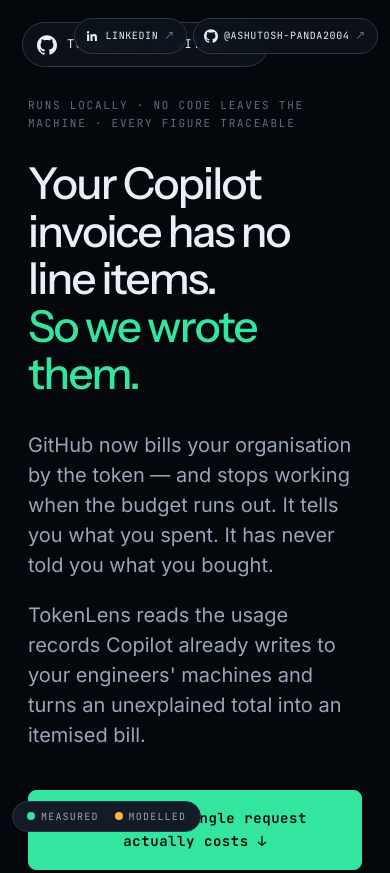
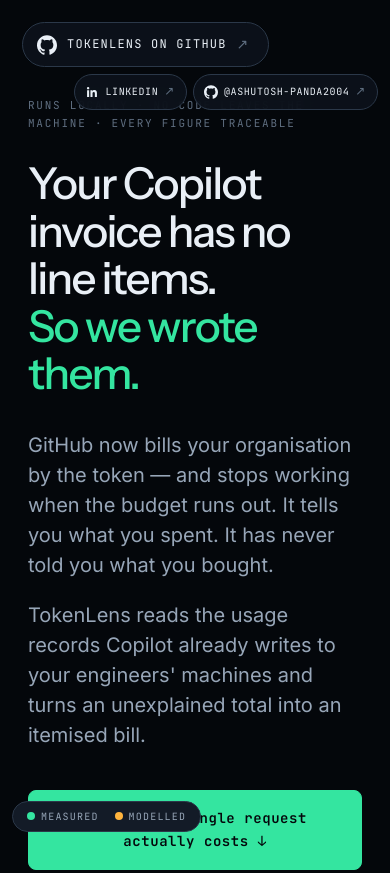
Before and after one commit to Ashutosh-Panda2004/TokensLens, a website: page website/index.html in a window 390 px wide. Shown: the top 873 px of the page. Drawn offline with Linux system fonts and the light colour scheme.

Commit message:
On small screens, drop the author pills to a right-aligned second row

```diff
--- a/website/styles.css
+++ b/website/styles.css
@@ -686,7 +686,7 @@
 }
 
 @media (max-width: 560px) {
-  #me-links { top: 18px; right: 12px; gap: 6px; }
+  #me-links { top: 74px; right: 12px; gap: 6px; }
   .me-link { font-size: 10px; letter-spacing: 0.06em; padding: 7px 11px 7px 10px; gap: 6px; }
   .me-link svg { width: 14px; height: 14px; }
 }
```
